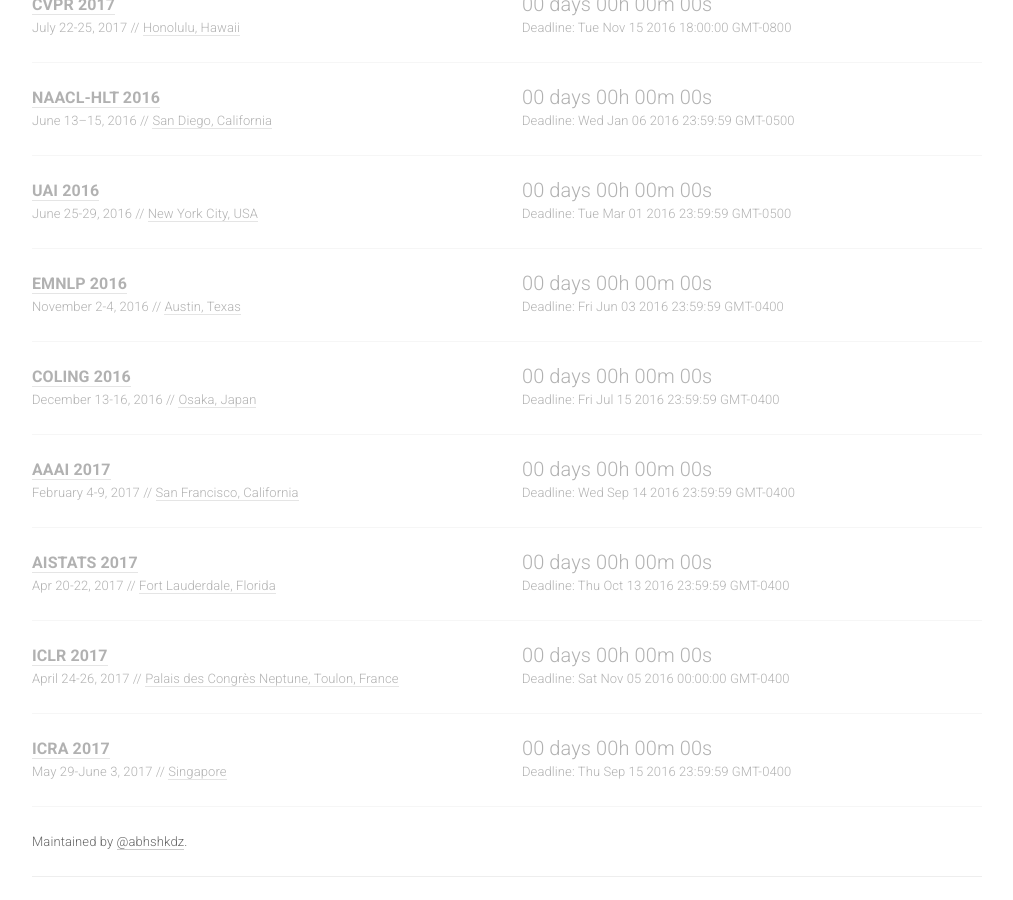
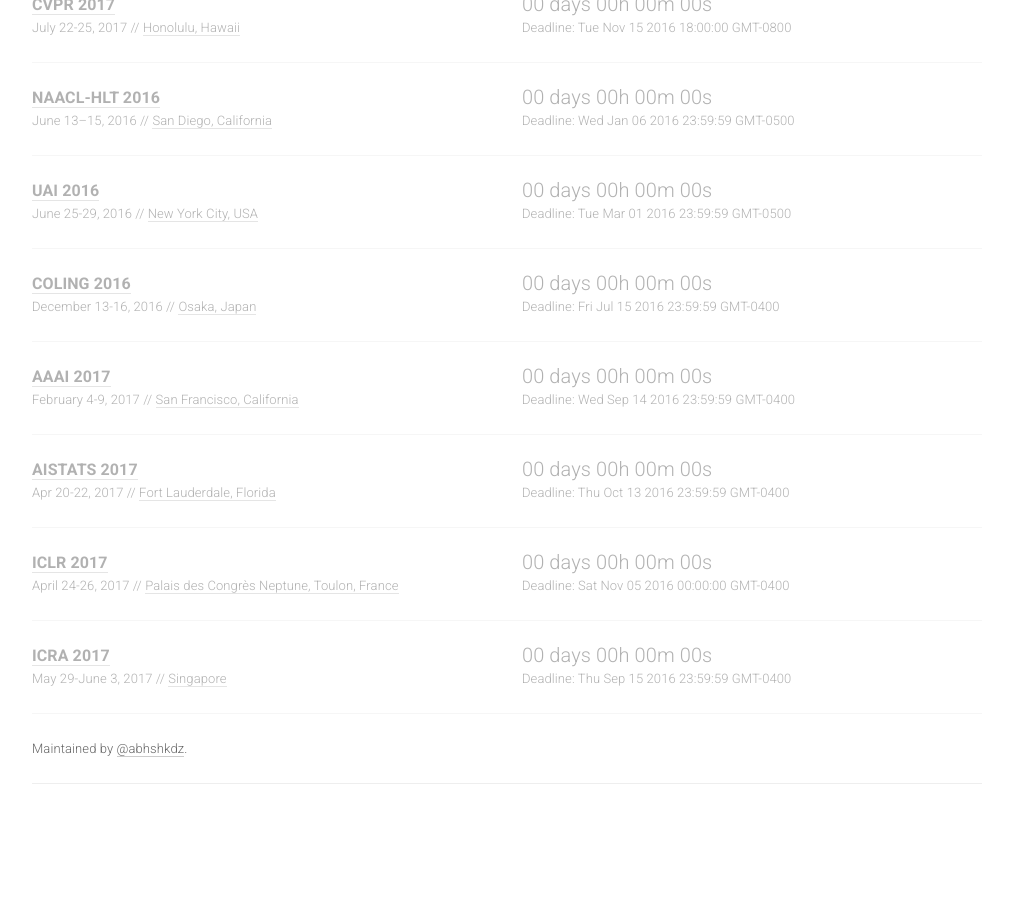
Before and after one commit to paperswithcode/ai-deadlines, a Jekyll site: the page built from index.html, in a window 1280 px wide and 900 px high, scrolled down 1349 px. Shown: the whole window, without its empty margins (133-1146 px from the left). Built offline with Jekyll 4.4.1, drawn with Linux system fonts in a browser that asks for light colours; nearby versions of some CDN libraries; comment, search, counter and statistics services are not loaded; after the commit the page ends 2156 px from its top, so only the background shows below that.

Commit message:
Removes EMNLP16

```diff
--- a/_data/conferences.yml
+++ b/_data/conferences.yml
@@ -146,15 +146,6 @@
   place: New York City, USA
   sub: ML
 
-- name: EMNLP
-  year: 2016
-  id: emnlp16
-  link: http://www.emnlp2016.net/
-  deadline: "2016-06-03 23:59:59"
-  date: November 2-4, 2016
-  place: Austin, Texas
-  sub: NLP
-
 - name: COLING
   year: 2016
   id: coling16
```
